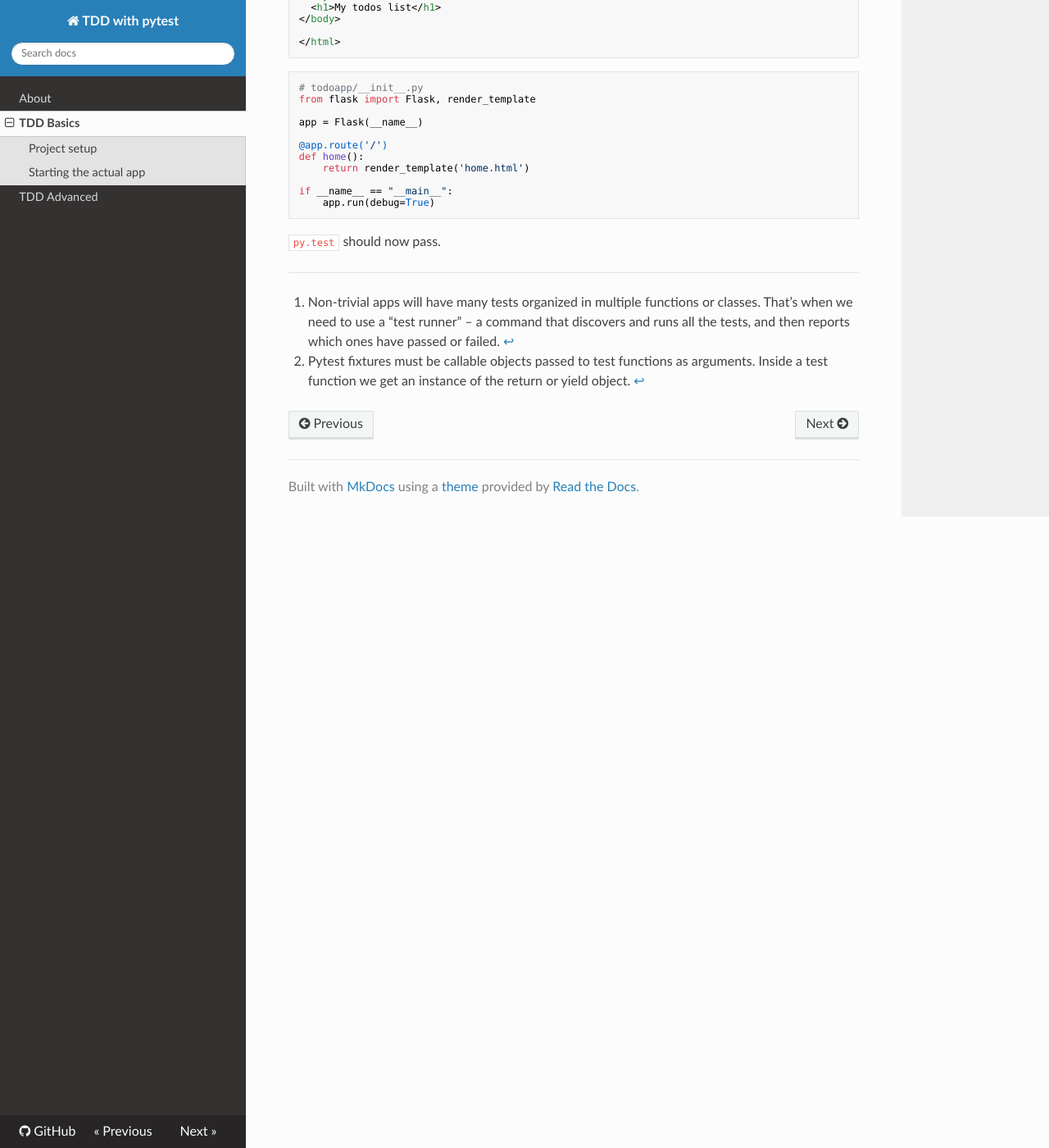
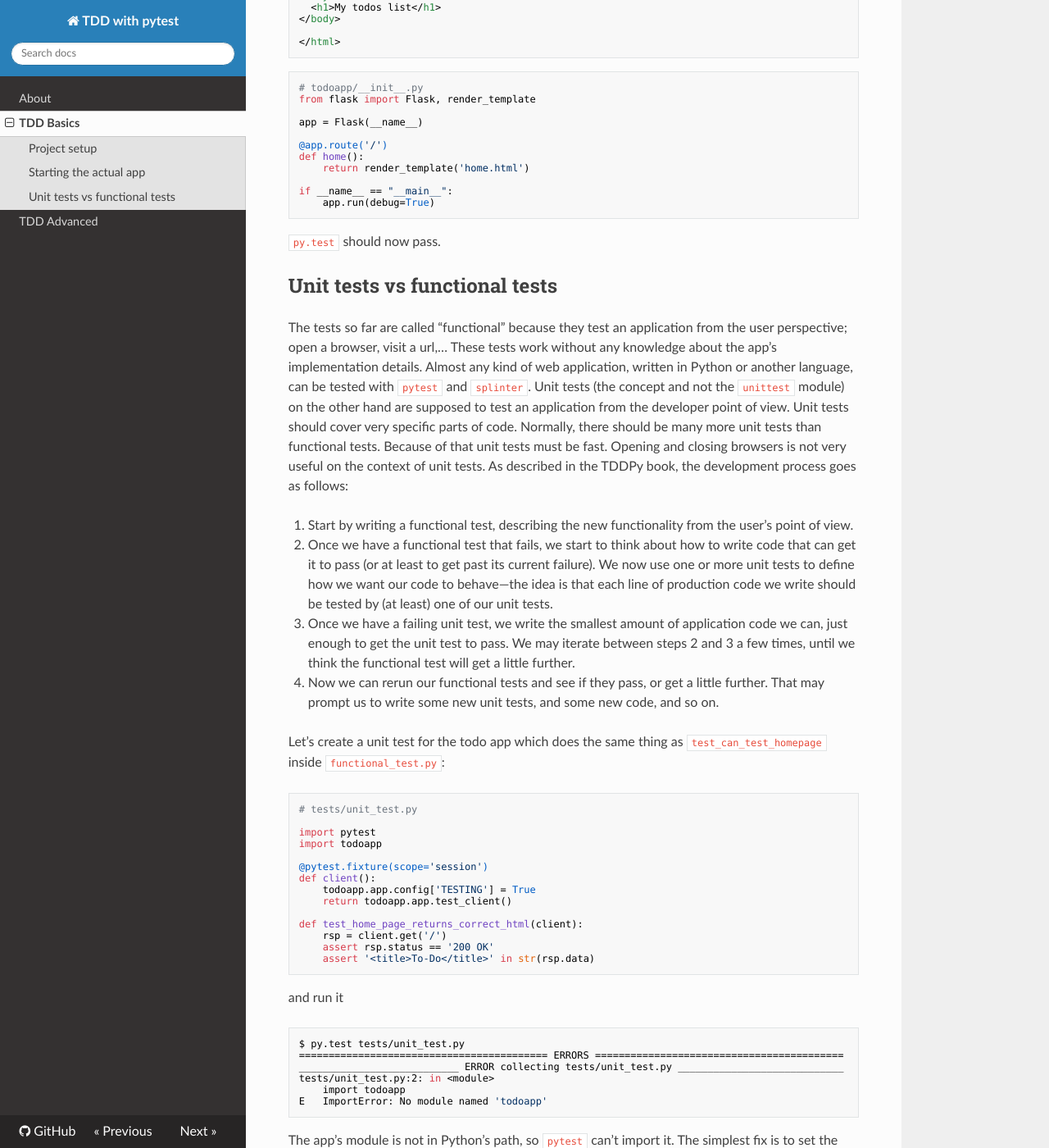
Before and after one commit to vanzaj/tdd-pytest, an MkDocs documentation site: the page built from docs/tdd-pytest/content/tdd-basics.md, in a window 1280 px wide and 1400 px high, scrolled down 4074 px. Shown: the whole window at 82% size. Built offline with MkDocs 1.6.1, drawn with Linux system fonts in a browser that asks for light colours; nearby versions of some CDN libraries; old or Windows-style settings are respelled for this version of MkDocs; some of the changed text lies outside the part shown.

Commit message:
Add first unit test

````diff
--- a/docs/tdd-pytest/content/tdd-basics.md
+++ b/docs/tdd-pytest/content/tdd-basics.md
@@ -279,3 +279,78 @@ if __name__ == "__main__":
 ```
 
 `py.test` should now pass.
+
+
+## Unit tests vs functional tests
+
+The tests so far are called "functional" because they test an application from
+the user perspective; open a browser, visit a url,... These tests work without
+any knowledge about the app's implementation details. Almost any kind of web
+application, written in Python or another language, can be tested with `pytest`
+and `splinter`. Unit tests (the concept and not the `unittest` module) on the
+other hand are supposed to test an application from the developer point of
+view.  Unit tests should cover very specific parts of code. Normally, there
+should be many more unit tests than functional tests. Because of that unit
+tests must be fast. Opening and closing browsers is not very useful on the
+context of unit tests. As described in the TDDPy book, the development process
+goes as follows:
+
+1. Start by writing a functional test, describing the new functionality from
+    the user’s point of view.
+2. Once we have a functional test that fails, we start to think about how to
+	write code that can get it to pass (or at least to get past its current
+	failure). We now use one or more unit tests to define how we want our code to
+	behave—the idea is that each line of production code we write should be tested
+	by (at least) one of our unit tests.
+3. Once we have a failing unit test, we write the smallest amount of
+	application code we can, just enough to get the unit test to pass. We may
+	iterate between steps 2 and 3 a few times, until we think the functional test
+	will get a little further.
+4. Now we can rerun our functional tests and see if they pass, or get a little
+	further. That may prompt us to write some new unit tests, and some new code,
+	and so on.
+
+Let's create a unit test for the todo app which does the same thing as
+`test_can_test_homepage` inside `functional_test.py`:
+
+```python
+# tests/unit_test.py
+
+import pytest
+import todoapp
+
+@pytest.fixture(scope='session')
+def client():
+    todoapp.app.config['TESTING'] = True
+    return todoapp.app.test_client()
+
+def test_home_page_returns_correct_html(client):
+    rsp = client.get('/')
+    assert rsp.status == '200 OK'
+    assert '<title>To-Do</title>' in str(rsp.data)
+```
+
+and run it
+
+```bash
+$ py.test tests/unit_test.py
+========================================== ERRORS ==========================================
+___________________________ ERROR collecting tests/unit_test.py ____________________________
+tests/unit_test.py:2: in <module>
+    import todoapp
+E   ImportError: No module named 'todoapp'
+```
+
+The app's module is not in Python's path, so `pytest` can't import it. The
+simplest fix is to set the `PYTHONPATH` shell variable to the current dir:
+
+```bash
+$ export PYTHONPATH='.'
+
+$ py.test -v tests/unit_test.py
+=================================== test session starts ====================================
+
+tests/unit_test.py::test_home_page_returns_correct_html PASSED
+
+======================= 1 passed, 1 pytest-warnings in 0.02 seconds
+```
````
Also changed, not shown: 1 other file.
